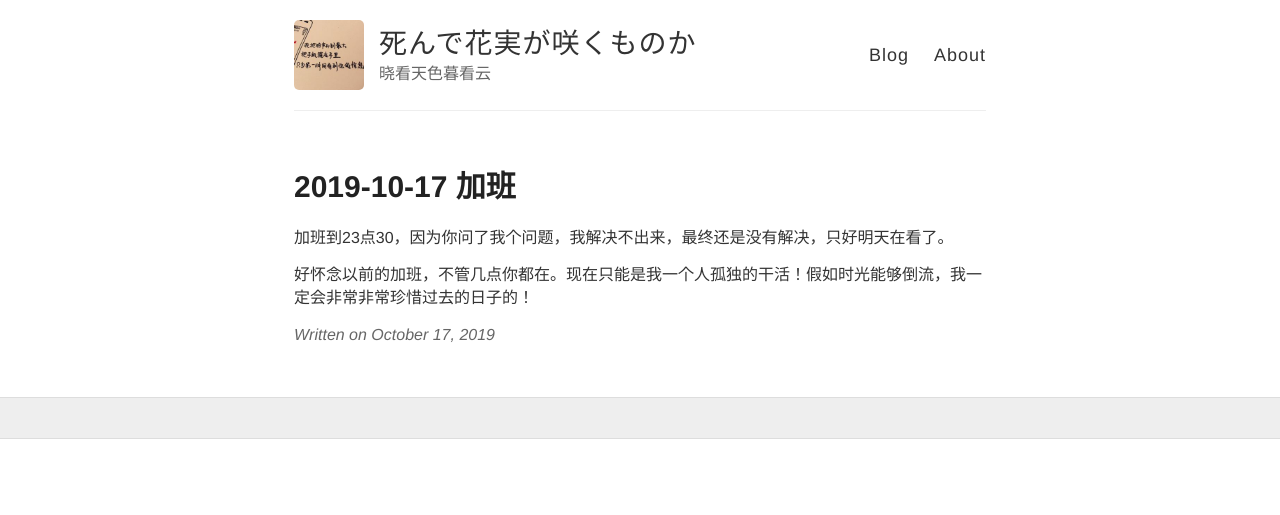
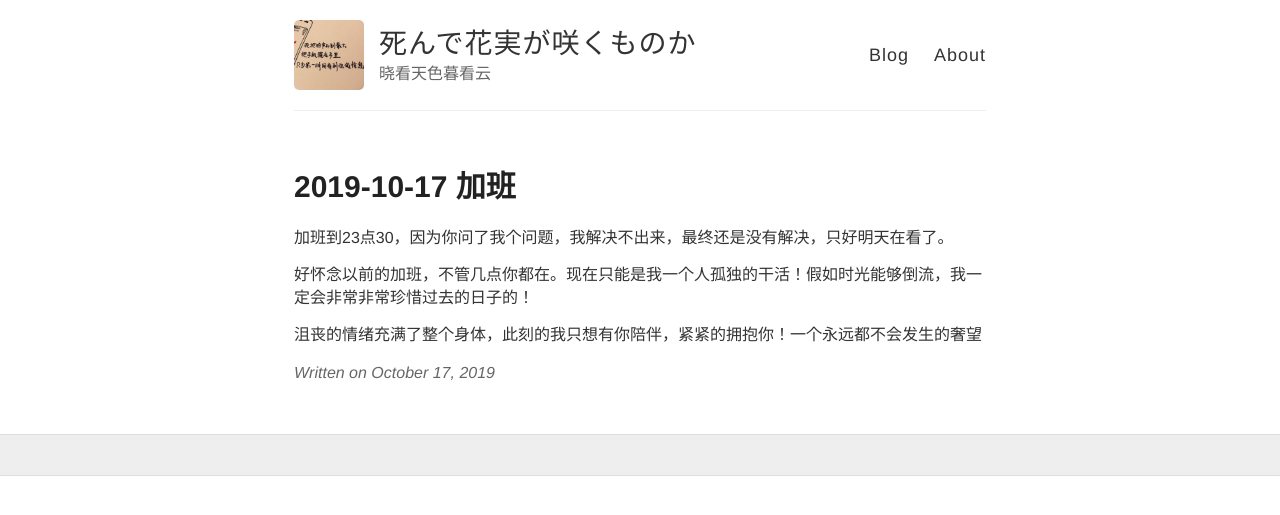
Before and after one commit to wiki650/wiki650.github.io, a Jekyll site: the page built from _posts/2019-10-17-wiki201910172.md, in a window 1280 px wide. Shown: the top 515 px of the page. Built offline with Jekyll 4.4.1, drawn with Linux system fonts in a browser that asks for light colours; comment, search, counter and statistics services are not loaded.

Commit message:
Update 2019-10-17-wiki201910172.md

```diff
--- a/_posts/2019-10-17-wiki201910172.md
+++ b/_posts/2019-10-17-wiki201910172.md
@@ -7,3 +7,5 @@ title: 2019-10-17 加班
 加班到23点30，因为你问了我个问题，我解决不出来，最终还是没有解决，只好明天在看了。
 
 好怀念以前的加班，不管几点你都在。现在只能是我一个人孤独的干活！假如时光能够倒流，我一定会非常非常珍惜过去的日子的！
+
+沮丧的情绪充满了整个身体，此刻的我只想有你陪伴，紧紧的拥抱你！一个永远都不会发生的奢望
```
